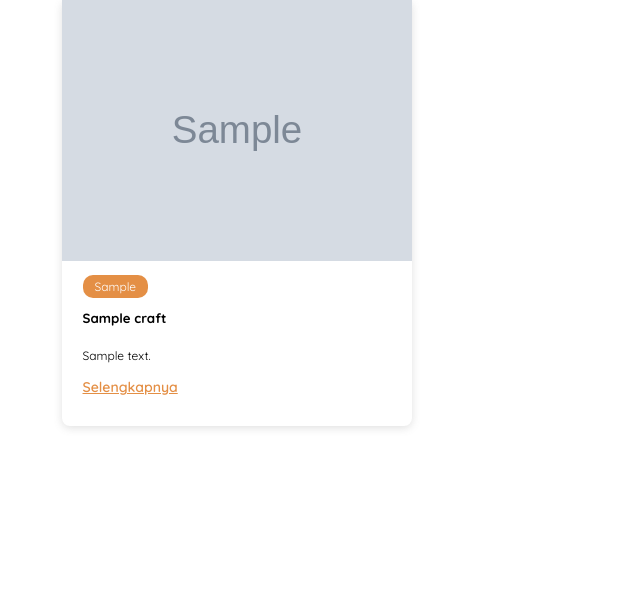
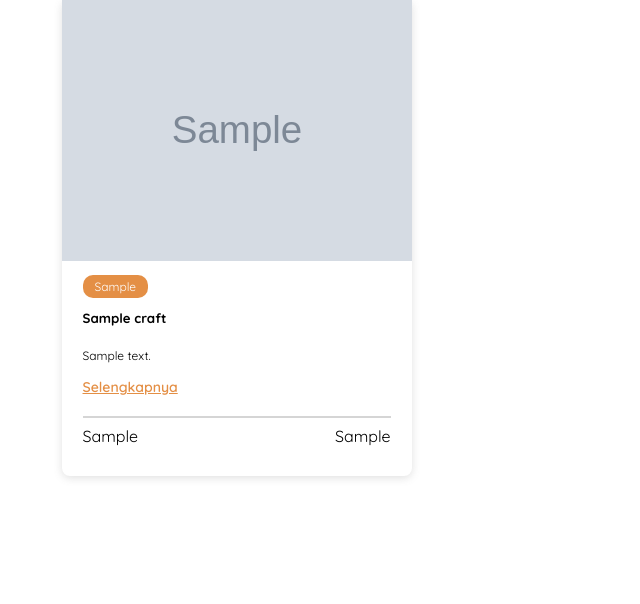
Before and after one commit to Fidyah-Salsabila/craftopia, a PHP site: page /katalog.php in a window 1280 px wide. Shown: the part 209-813 px from the top of the page, without its empty margins (0-640 px from the left). Before the commit the page ends 638 px from the top, so only its background shows below. Run offline with PHP 8.4, Linux system fonts and the light colour scheme; tables that the repository leaves empty or names only in its code hold one stand-in row (values such as "Sample post"); grey boxes marked "Sample" are stand-in pictures.

Commit message:
feat: ui

```diff
--- a/css/katalog.css
+++ b/css/katalog.css
@@ -81,3 +81,11 @@
     font-weight: 600;
     font-size: 14px;
 }
+
+.divide {
+    display: flex;
+    justify-content: space-between;
+    border-top: 2px solid rgb(213, 213, 213);
+    padding-top: 8px;
+    margin-top: 20px;
+}
--- a/katalog.php
+++ b/katalog.php
@@ -62,6 +62,10 @@
                     <h5><?= $d['title' ?? ''] ?></h5>
                     <p><?= $d['description'] ?? '' ?></p>
                     <a href="./detail.php?id=<?= $d['id'] ?>">Selengkapnya</a>
+                    <div class="divide" >
+                        <span><?= $d['source'] ?></span>
+                        <span><?= $d['estimate'] ?></span>
+                    </div>
                 </div>
             </div>
         <?php  endforeach;?>
```
Also changed, not shown: index.php (+0 -7 lines).
